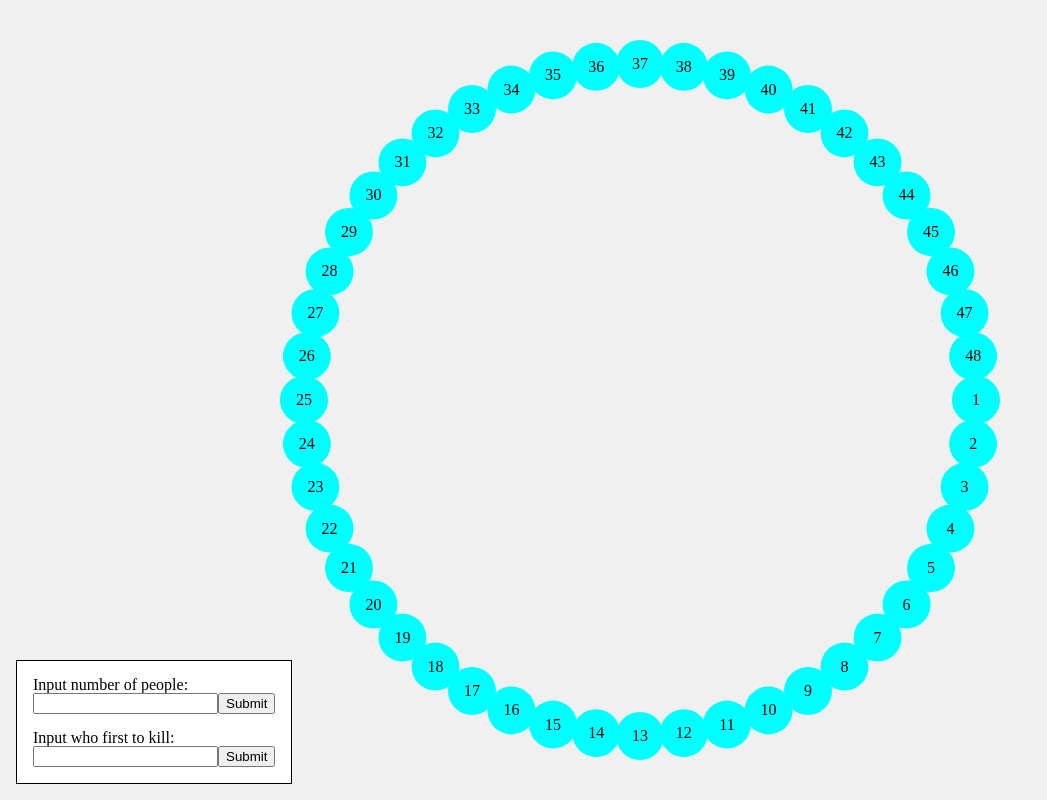
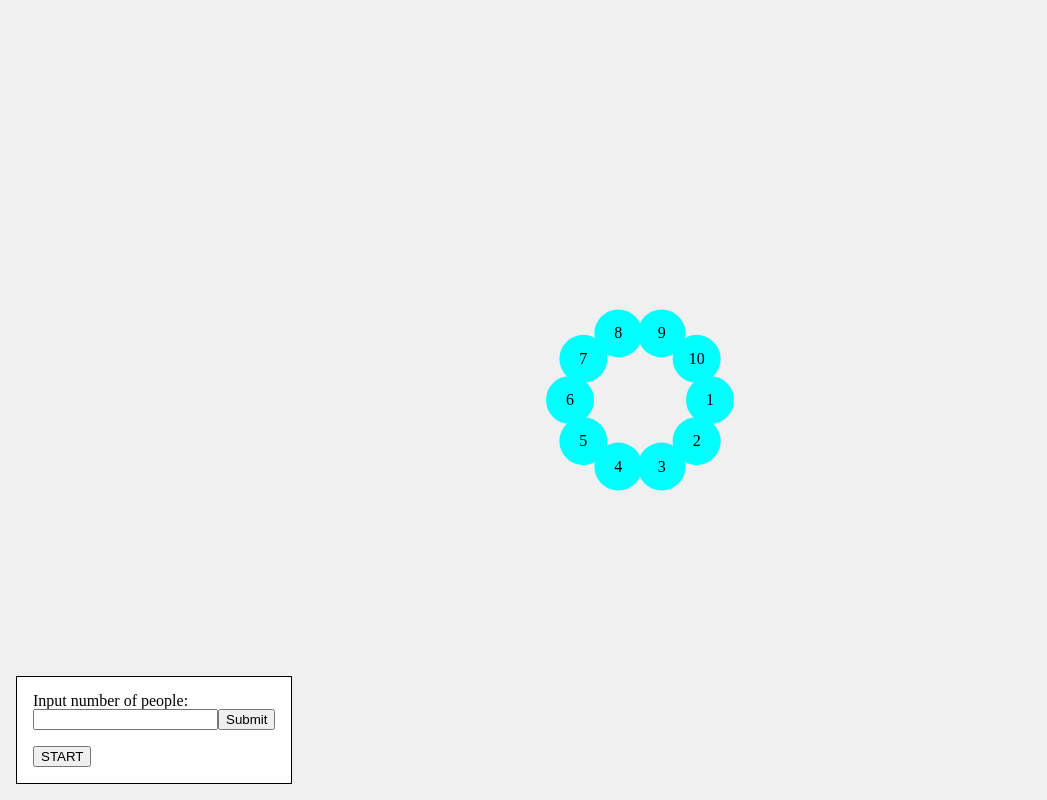
Before and after one commit to ferzos/josephus, a React (Vite) app: page / in a window 1280 px wide. Shown: the whole page, without its empty margins (0-1047 px from the left). Built offline with nearby package versions, Linux system fonts and the light colour scheme.

Commit message:
feat(hooks): create useKillRotation

```diff
--- a/src/App.tsx
+++ b/src/App.tsx
@@ -5,16 +5,18 @@ import './App.css';
 import Form from './components/Form/Form';
 import CircleArea from './components/CircleArea/CircleArea';
 import PeoplePawn from './components/People/People';
+import KillerInput from './components/KillerInput/KillerInput';
 
 const MAX_RADIUS_RATIO = 7;
 const RADIUS_RATIO = 13;
-const DEFAULT_NUMBER_OF_PEOPLE = 48;
+const DEFAULT_NUMBER_OF_PEOPLE = 10;
 
 function App() {
   const [numberOfPeople, setNumberOfPeople] = useState(
     DEFAULT_NUMBER_OF_PEOPLE,
   );
-  const [initialPerson, setInitialPerson] = useState<number>();
+  const [theDeads, setTheDeads] = useState<number[]>([]);
+
   const maxRadius = numberOfPeople * MAX_RADIUS_RATIO;
   const radiusOfPeople = numberOfPeople * RADIUS_RATIO;
   const radius = radiusOfPeople > maxRadius ? maxRadius : radiusOfPeople;
@@ -34,24 +36,21 @@ function App() {
     return components;
   }, [numberOfPeople, radius]);
 
-  const handleSubmitInitialPerson = (initialPersonIndex: number) => {
-    if (initialPersonIndex > numberOfPeople) {
-      alert("There's no such person");
-      return;
-    }
-
-    setInitialPerson(initialPersonIndex - 1);
+  const handleInputNumberOfPeople = (inputNumberOfPeople: number) => {
+    setNumberOfPeople(inputNumberOfPeople);
+    // Reset the deads
+    setTheDeads([]);
   };
 
   return (
     <div className="container">
       <div className="formCenter">
-        <Form label="Input number of people:" onSubmit={setNumberOfPeople} />
+        <Form
+          label="Input number of people:"
+          onSubmit={handleInputNumberOfPeople}
+        />
         <br />
-        <Form
-          label="Input who first to kill:"
-          onSubmit={handleSubmitInitialPerson}
-        />
+        <KillerInput numberOfPeople={numberOfPeople} onSubmit={setTheDeads} />
       </div>
 
       <CircleArea>
@@ -61,7 +60,7 @@ function App() {
             i={i}
             x={x}
             y={y}
-            isInitial={initialPerson === i}
+            isKilled={theDeads.includes(i)}
           />
         ))}
       </CircleArea>
--- /dev/null
+++ b/src/components/KillerInput/KillerInput.tsx
@@ -0,0 +1,28 @@
+import { useKillRotation } from '../../hooks/useKillRotation';
+
+interface Props {
+  numberOfPeople: number;
+  onSubmit: (theDeads: number[]) => void;
+}
+
+function KillerInput(props: Props) {
+  const { numberOfPeople, onSubmit } = props;
+
+  const { createKillRotation } = useKillRotation({
+    numberOfPeople,
+  });
+
+  const handleSubmitInitialPerson = () => {
+    const theDeads = createKillRotation(0);
+
+    onSubmit(theDeads);
+  };
+
+  return (
+    <button type="button" onClick={handleSubmitInitialPerson}>
+      START
+    </button>
+  );
+}
+
+export default KillerInput;
--- a/src/components/People/People.tsx
+++ b/src/components/People/People.tsx
@@ -4,12 +4,12 @@ interface Props {
   i: number;
   x: number;
   y: number;
-  isInitial?: boolean;
+  isKilled?: boolean;
 }
 
 export function People(props: Props) {
   const {
-    i, x, y, isInitial = false,
+    i, x, y, isKilled = false,
   } = props;
 
   return (
@@ -17,7 +17,7 @@ export function People(props: Props) {
       className="people"
       style={{
         transform: `translate(${x}px, ${y}px)`,
-        ...(isInitial && { backgroundColor: 'red' }),
+        ...(isKilled && { backgroundColor: 'red' }),
       }}
     >
       {i + 1}
--- /dev/null
+++ b/src/hooks/useKillRotation.ts
@@ -0,0 +1,37 @@
+interface Params {
+  numberOfPeople: number;
+}
+
+export const useKillRotation = (params: Params) => {
+  const { numberOfPeople } = params;
+
+  const createKillRotation = (initialKillerNumber: number) => {
+    const josephusLinkedList = Array(numberOfPeople)
+      .fill('-')
+      .map((_, index) => ({
+        next: (index + 1) % numberOfPeople,
+      }));
+
+    const theDeads: number[] = [];
+
+    let killer = initialKillerNumber;
+    let killed: number;
+    while (theDeads.length < numberOfPeople - 1) {
+      // Kill next to initial killer
+      killed = josephusLinkedList[killer].next;
+
+      // Set the next person to be killed in the next round by the one who just killed
+      josephusLinkedList[killer].next = josephusLinkedList[killed].next;
+      // Set the next killer for
+      killer = josephusLinkedList[killed].next;
+
+      theDeads.push(killed);
+    }
+
+    return theDeads;
+  };
+
+  return {
+    createKillRotation,
+  };
+};
```
Also changed, not shown: .eslintrc.cjs.
